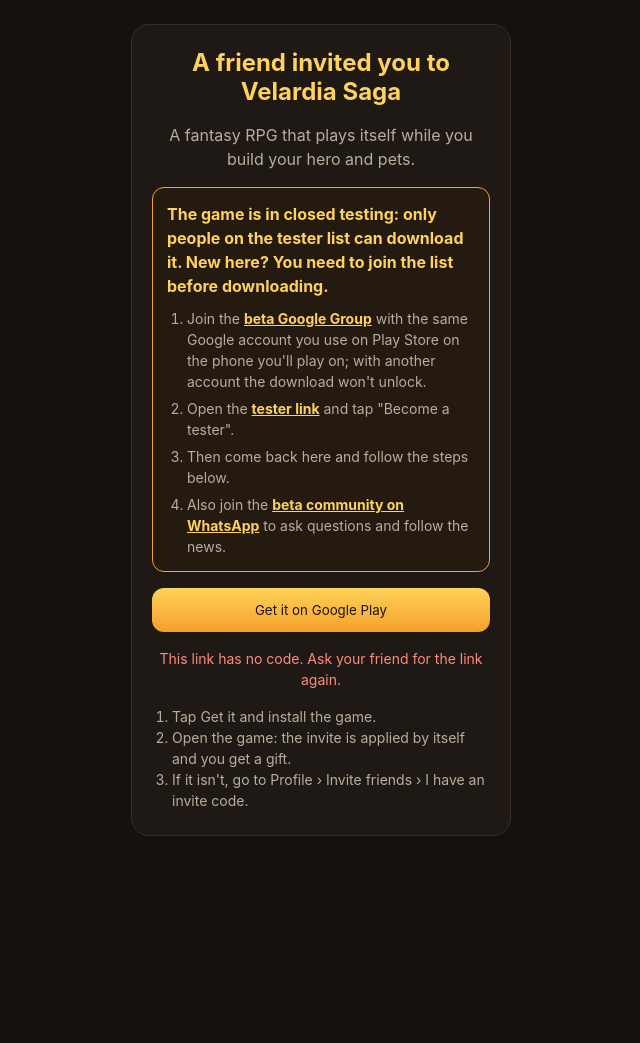
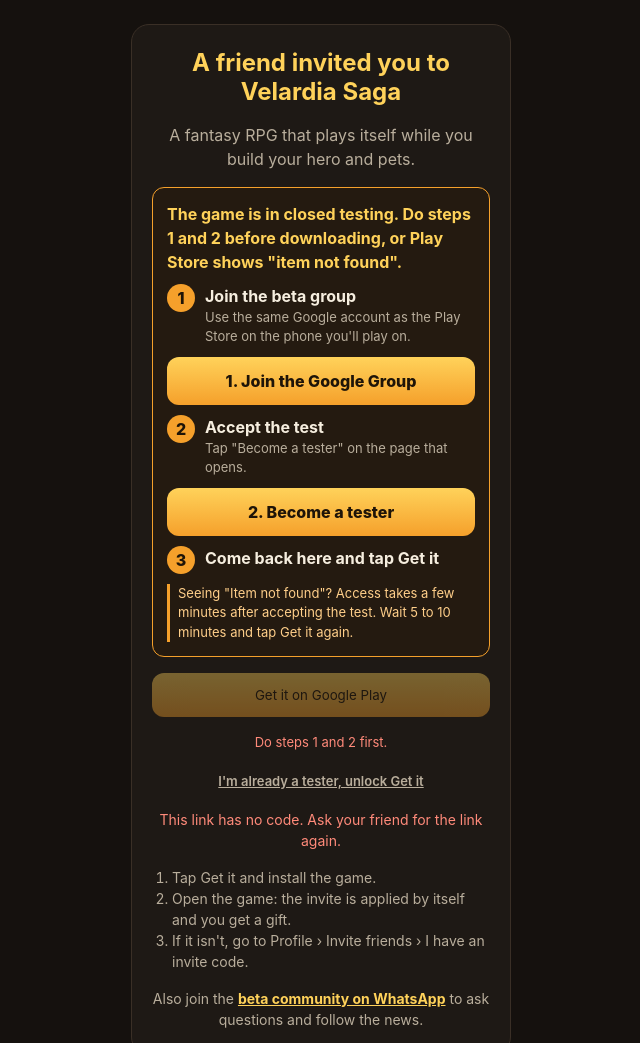
Before and after one commit to nollyamsr/nollyamsr.github.io, a plain HTML site: page convite.html in a window 1280 px wide. Shown: the top 1043 px of the page, without its empty margins (319-959 px from the left). Before the commit the page ends 860 px from the top, so only its background shows below. Drawn offline with Linux system fonts and the light colour scheme.

Commit message:
Convite: passos 1 e 2 obrigatórios antes do Baixar e aviso de 'item não encontrado' (#12)
Claude-Session: https://claude.ai/code/session_01RkguQcKapZ12LU8TGPn1kv

Co-authored-by: Claude <noreply@anthropic.com>

```diff
--- a/convite.html
+++ b/convite.html
@@ -28,6 +28,18 @@ button{border:0;border-radius:12px;padding:14px;font:800 16px/1 inherit;font-fam
 .beta b{color:var(--ouro)}
 .beta ol{margin:0;padding-left:20px;font-size:14px;color:var(--texto2);display:grid;gap:6px}
 .beta a{color:var(--ouro);font-weight:700}
+.etapa{display:flex;gap:10px;align-items:flex-start}
+.etapa .num{flex:none;width:28px;height:28px;border-radius:50%;background:var(--laranja);color:var(--letra-botao);font-weight:800;display:grid;place-items:center}
+.etapa.feita .num{background:#4cf08a}
+.etapa strong{display:block;color:var(--texto)}
+.etapa p{font-size:13px}
+.beta a.passo-botao{display:block;text-align:center;text-decoration:none;border-radius:12px;padding:12px;font-weight:800;background:linear-gradient(var(--ouro),var(--laranja));color:var(--letra-botao)}
+.beta a.passo-botao.feito{background:#1d3a25;color:#4cf08a}
+.alerta{font-size:13px;color:#ffcf8a;border-left:3px solid var(--laranja);padding-left:8px}
+.link{background:none;color:var(--texto2);font-weight:600;font-size:13px;padding:4px;text-decoration:underline}
+button:disabled{opacity:.4;cursor:not-allowed}
+.trava{font-size:13px;color:#ff8a7a;min-height:1.2em}
+.zap{font-size:14px}.zap a{color:var(--ouro);font-weight:700}
 .passos{text-align:left;font-size:14px;color:var(--texto2);margin:0;padding-left:20px}
 </style>
 </head>
@@ -38,9 +50,16 @@ button{border:0;border-radius:12px;padding:14px;font:800 16px/1 inherit;font-fam
   <div class="codigo" id="caixa"><small id="rotulo">Código do convite</small><b id="codigo">------</b></div>
   <div class="beta" id="beta" hidden>
     <b id="betaTitulo"></b>
-    <ol id="betaPassos"></ol>
+    <div class="etapa" id="e1"><div class="num">1</div><div><strong id="e1t"></strong><p id="e1d"></p></div></div>
+    <a class="passo-botao" id="b1" target="_blank" rel="noopener"></a>
+    <div class="etapa" id="e2"><div class="num">2</div><div><strong id="e2t"></strong><p id="e2d"></p></div></div>
+    <a class="passo-botao" id="b2" target="_blank" rel="noopener"></a>
+    <div class="etapa" id="e3"><div class="num">3</div><div><strong id="e3t"></strong></div></div>
+    <p class="alerta" id="alerta"></p>
   </div>
   <button class="principal" id="baixar">Baixar na Play Store</button>
+  <div class="trava" id="trava"></div>
+  <button class="link" id="jaSou" hidden></button>
   <button class="secundario" id="copiar">Copiar código</button>
   <div class="ok" id="aviso" aria-live="polite"></div>
   <ol class="passos" id="passos">
@@ -48,6 +67,7 @@ button{border:0;border-radius:12px;padding:14px;font:800 16px/1 inherit;font-fam
     <li>Abra o jogo: o convite entra sozinho e você ganha um presente.</li>
     <li>Se não entrar, vá em Perfil › Convidar amigos › Tenho um código.</li>
   </ol>
+  <p class="zap" id="zap"></p>
 </main>
 <script>
 (function () {
@@ -65,23 +85,38 @@ button{border:0;border-radius:12px;padding:14px;font:800 16px/1 inherit;font-fam
       rotulo: "Código do convite", baixar: "Baixar na Play Store", copiar: "Copiar código", copiado: "Código copiado!",
       passos: ["Toque em Baixar e instale o jogo.", "Abra o jogo: o convite entra sozinho e você ganha um presente.", "Se não entrar, vá em Perfil › Convidar amigos › Tenho um código."],
       sem: "Este link está sem código. Peça o link de novo ao seu amigo.",
-      betaTitulo: "O jogo está em teste fechado: só baixa quem está na lista de testadores. Novo por aqui? Antes de baixar, você precisa entrar na lista.",
-      betaPassos: ["Entre no {grupo} com a mesma conta Google que você usa na Play Store do celular onde vai jogar; com outra conta o download não libera.", "Abra o {testador} e toque em \"Tornar-se testador\".", "Depois, volte aqui e siga os passos abaixo.", "Entre também na {zap} para tirar dúvidas e acompanhar as novidades."],
-      grupo: "Grupo do Google do beta", testador: "link de testador", zap: "comunidade do beta no WhatsApp"},
+      betaTitulo: "O jogo está em teste fechado. Faça os passos 1 e 2 antes de baixar, senão a Play Store mostra \"item não encontrado\".",
+      e1t: "Entre no grupo do beta", e1d: "Use a mesma conta Google da Play Store do celular onde vai jogar.", b1: "1. Entrar no Grupo do Google",
+      e2t: "Aceite o teste", e2d: "Toque em \"Tornar-se testador\" na página que abrir.", b2: "2. Tornar-se testador",
+      e3t: "Volte aqui e toque em Baixar",
+      feito: "✓ Feito (tocar de novo)",
+      alerta: "Apareceu \"O item não foi encontrado\"? A liberação leva alguns minutos depois de aceitar o teste. Espere de 5 a 10 minutos e toque em Baixar de novo.",
+      trava: "Faça os passos 1 e 2 primeiro.", jaSou: "Já sou testador, liberar o Baixar",
+      zapTxt: "Entre também na {zap} para tirar dúvidas e acompanhar as novidades.", zap: "comunidade do beta no WhatsApp"},
     es: {titulo: "Un amigo te invitó a Velardia Saga", sub: "RPG de fantasía que juega solo mientras armas a tu héroe y tus mascotas.",
       rotulo: "Código de invitación", baixar: "Descargar en Play Store", copiar: "Copiar código", copiado: "¡Código copiado!",
       passos: ["Toca Descargar e instala el juego.", "Abre el juego: la invitación entra sola y ganas un regalo.", "Si no entra, ve a Perfil › Invitar amigos › Tengo un código."],
       sem: "Este enlace no tiene código. Pide el enlace otra vez a tu amigo.",
-      betaTitulo: "El juego está en prueba cerrada: solo lo descargan quienes están en la lista de testers. ¿Eres nuevo? Antes de descargar, tienes que entrar en la lista.",
-      betaPassos: ["Entra en el {grupo} con la misma cuenta de Google que usas en Play Store en el celular donde vas a jugar; con otra cuenta la descarga no se habilita.", "Abre el {testador} y toca \"Convertirse en tester\".", "Después, vuelve aquí y sigue los pasos de abajo.", "Únete también a la {zap} para resolver dudas y seguir las novedades."],
-      grupo: "Grupo de Google de la beta", testador: "enlace de tester", zap: "comunidad de la beta en WhatsApp"},
+      betaTitulo: "El juego está en prueba cerrada. Haz los pasos 1 y 2 antes de descargar, si no Play Store muestra \"no se encontró el elemento\".",
+      e1t: "Únete al grupo de la beta", e1d: "Usa la misma cuenta de Google de Play Store del celular donde vas a jugar.", b1: "1. Entrar al Grupo de Google",
+      e2t: "Acepta la prueba", e2d: "Toca \"Convertirse en tester\" en la página que se abre.", b2: "2. Convertirse en tester",
+      e3t: "Vuelve aquí y toca Descargar",
+      feito: "✓ Hecho (tocar otra vez)",
+      alerta: "¿Apareció \"No se encontró el elemento\"? El acceso tarda unos minutos después de aceptar la prueba. Espera de 5 a 10 minutos y toca Descargar otra vez.",
+      trava: "Haz los pasos 1 y 2 primero.", jaSou: "Ya soy tester, habilitar Descargar",
+      zapTxt: "Únete también a la {zap} para resolver dudas y seguir las novedades.", zap: "comunidad de la beta en WhatsApp"},
     en: {titulo: "A friend invited you to Velardia Saga", sub: "A fantasy RPG that plays itself while you build your hero and pets.",
       rotulo: "Invite code", baixar: "Get it on Google Play", copiar: "Copy code", copiado: "Code copied!",
       passos: ["Tap Get it and install the game.", "Open the game: the invite is applied by itself and you get a gift.", "If it isn't, go to Profile › Invite friends › I have an invite code."],
       sem: "This link has no code. Ask your friend for the link again.",
-      betaTitulo: "The game is in closed testing: only people on the tester list can download it. New here? You need to join the list before downloading.",
-      betaPassos: ["Join the {grupo} with the same Google account you use on Play Store on the phone you'll play on; with another account the download won't unlock.", "Open the {testador} and tap \"Become a tester\".", "Then come back here and follow the steps below.", "Also join the {zap} to ask questions and follow the news."],
-      grupo: "beta Google Group", testador: "tester link", zap: "beta community on WhatsApp"}
+      betaTitulo: "The game is in closed testing. Do steps 1 and 2 before downloading, or Play Store shows \"item not found\".",
+      e1t: "Join the beta group", e1d: "Use the same Google account as the Play Store on the phone you'll play on.", b1: "1. Join the Google Group",
+      e2t: "Accept the test", e2d: "Tap \"Become a tester\" on the page that opens.", b2: "2. Become a tester",
+      e3t: "Come back here and tap Get it",
+      feito: "✓ Done (tap again)",
+      alerta: "Seeing \"Item not found\"? Access takes a few minutes after accepting the test. Wait 5 to 10 minutes and tap Get it again.",
+      trava: "Do steps 1 and 2 first.", jaSou: "I'm already a tester, unlock Get it",
+      zapTxt: "Also join the {zap} to ask questions and follow the news.", zap: "beta community on WhatsApp"}
   };
   var idioma = (navigator.language || "pt").slice(0, 2).toLowerCase();
   var t = TEXTOS[idioma] || TEXTOS.en;
@@ -92,24 +127,41 @@ button{border:0;border-radius:12px;padding:14px;font:800 16px/1 inherit;font-fam
   lista.innerHTML = "";
   t.passos.forEach(function (p) { var li = document.createElement("li"); li.textContent = p; lista.appendChild(li); });
 
+  var baixar = document.getElementById("baixar");
+  var trava = document.getElementById("trava");
+  var jaSou = document.getElementById("jaSou");
+  function lembrar(k) { try { localStorage.setItem("conv_" + k, "1"); } catch (e) {} }
+  function lembra(k) { try { return localStorage.getItem("conv_" + k) === "1"; } catch (e) { return false; } }
+  function atualizar() {
+    if (!BETA) { return; }
+    var ok = (lembra("p1") && lembra("p2")) || lembra("ja");
+    ["1", "2"].forEach(function (n) {
+      var feito = lembra("p" + n);
+      document.getElementById("e" + n).classList.toggle("feita", feito);
+      var bt = document.getElementById("b" + n);
+      bt.classList.toggle("feito", feito);
+      bt.textContent = feito ? t.feito : t["b" + n];
+    });
+    baixar.disabled = !ok;
+    trava.textContent = ok ? "" : t.trava;
+    jaSou.hidden = ok;
+  }
   if (BETA) {
     document.getElementById("beta").hidden = false;
-    document.getElementById("betaTitulo").textContent = t.betaTitulo;
-    var links = {grupo: [GRUPO, t.grupo], testador: [TESTADOR, t.testador], zap: [WHATSAPP, t.zap]};
-    var ol = document.getElementById("betaPassos");
-    t.betaPassos.forEach(function (passo) {
-      var li = document.createElement("li");
-      passo.split(/(\{grupo\}|\{testador\}|\{zap\})/).forEach(function (parte) {
-        var m = parte.match(/^\{(grupo|testador|zap)\}$/);
-        if (m) {
-          var a = document.createElement("a");
-          a.href = links[m[1]][0]; a.textContent = links[m[1]][1]; a.target = "_blank"; a.rel = "noopener";
-          li.appendChild(a);
-        } else { li.appendChild(document.createTextNode(parte)); }
-      });
-      ol.appendChild(li);
-    });
+    ["betaTitulo", "e1t", "e1d", "e2t", "e2d", "e3t", "alerta"].forEach(function (id) { document.getElementById(id).textContent = t[id]; });
+    jaSou.textContent = t.jaSou;
+    var b1 = document.getElementById("b1"), b2 = document.getElementById("b2");
+    b1.href = GRUPO; b2.href = TESTADOR;
+    b1.addEventListener("click", function () { lembrar("p1"); setTimeout(atualizar, 0); });
+    b2.addEventListener("click", function () { lembrar("p2"); setTimeout(atualizar, 0); });
+    jaSou.addEventListener("click", function () { lembrar("ja"); atualizar(); });
+    atualizar();
   }
+  var zap = document.getElementById("zap");
+  t.zapTxt.split("{zap}").forEach(function (parte, i) {
+    if (i > 0) { var a = document.createElement("a"); a.href = WHATSAPP; a.textContent = t.zap; a.target = "_blank"; a.rel = "noopener"; zap.appendChild(a); }
+    zap.appendChild(document.createTextNode(parte));
+  });
 
   var bruto = (new URLSearchParams(location.search).get("c") || "").toUpperCase().replace(/[^A-Z0-9]/g, "");
   var valido = bruto.length === 6 && bruto.split("").every(function (c) { return LETRAS.indexOf(c) >= 0; });
@@ -141,7 +193,7 @@ button{border:0;border-radius:12px;padding:14px;font:800 16px/1 inherit;font-fam
     document.body.removeChild(campo);
   }
 
-  document.getElementById("baixar").addEventListener("click", function () {
+  baixar.addEventListener("click", function () {
     var destino = PLAY + (valido ? "&referrer=" + encodeURIComponent("convite=" + bruto) : "");
     var ir = function () { location.href = destino; };
     if (!valido) { ir(); return; }
```
